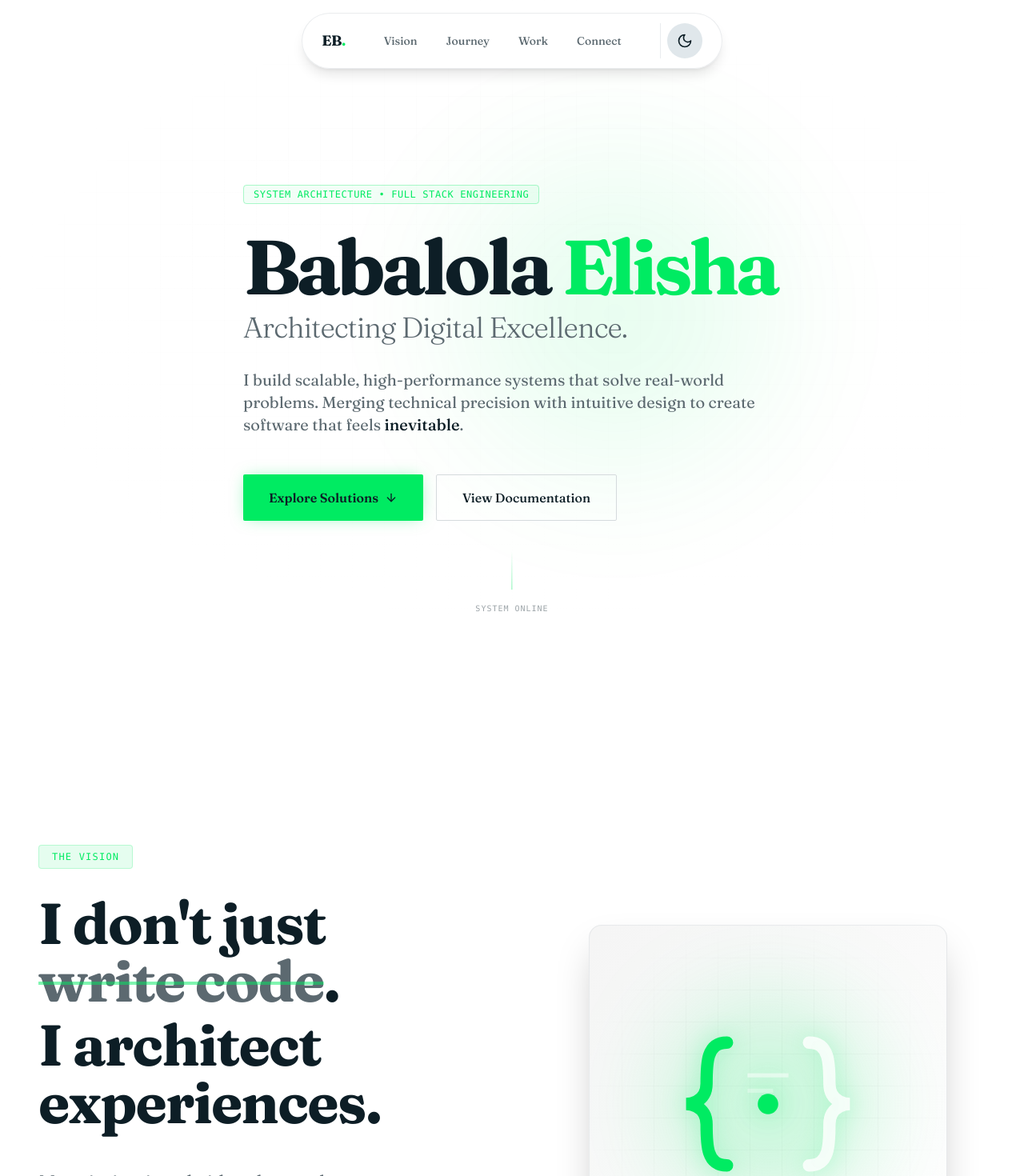
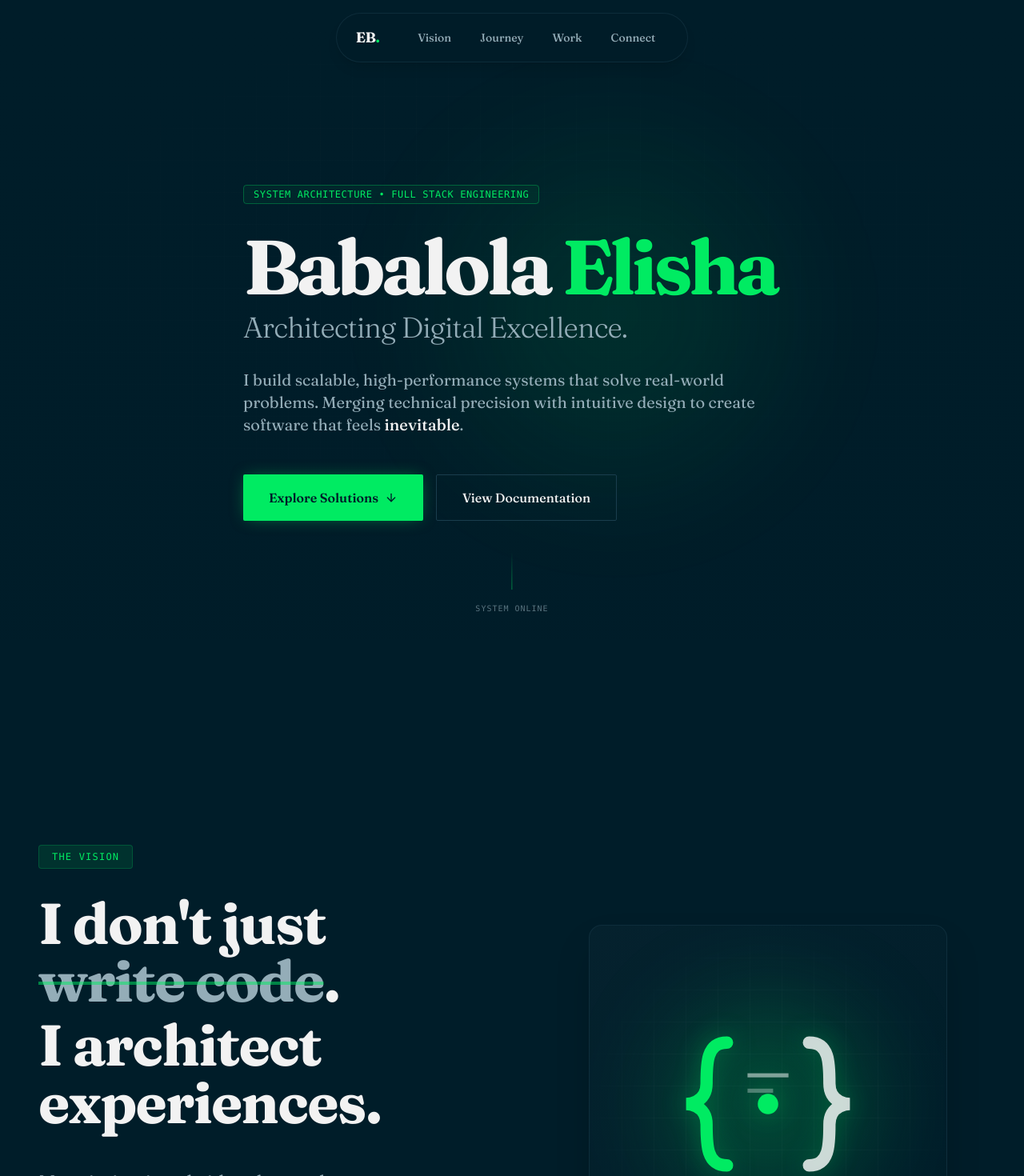
Before and after one commit to Olaoluwa2170/elisha-porfolio, a React (Vite) app: page / in a window 1280 px wide. Shown: the top 1470 px of the page at 80% size. Built offline with nearby package versions, Linux system fonts and the light colour scheme; the HTML template or start-up script is replaced by a standard one.

Commit message:
refactor: Remove theme toggle and hardcode application to dark mode.

```diff
--- a/src/components/Navigation.tsx
+++ b/src/components/Navigation.tsx
@@ -1,5 +1,4 @@
 import { motion } from "framer-motion";
-import { ThemeToggle } from "./ThemeToggle";
 
 const navLinks = [
   { label: "Vision", href: "#vision" },
@@ -36,10 +35,6 @@ export function Navigation() {
             </a>
           ))}
         </div>
-
-        <div className="pl-2 border-l border-border/50">
-          <ThemeToggle />
-        </div>
       </div>
     </motion.nav>
   );
--- a/src/components/ThemeToggle.tsx
+++ /dev/null
@@ -1,29 +0,0 @@
-import { motion } from 'framer-motion';
-import { useTheme } from '@/hooks/useTheme';
-import { Sun, Moon } from 'lucide-react';
-
-export function ThemeToggle() {
-  const { theme, toggleTheme } = useTheme();
-
-  return (
-    <motion.button
-      onClick={toggleTheme}
-      className="relative p-3 rounded-full bg-secondary hover:bg-secondary/80 transition-colors"
-      whileHover={{ scale: 1.05 }}
-      whileTap={{ scale: 0.95 }}
-      aria-label={`Switch to ${theme === 'light' ? 'dark' : 'light'} mode`}
-    >
-      <motion.div
-        initial={false}
-        animate={{ rotate: theme === 'dark' ? 180 : 0 }}
-        transition={{ duration: 0.3, ease: 'easeInOut' }}
-      >
-        {theme === 'light' ? (
-          <Moon className="w-5 h-5 text-foreground" />
-        ) : (
-          <Sun className="w-5 h-5 text-foreground" />
-        )}
-      </motion.div>
-    </motion.button>
-  );
-}
--- a/src/hooks/useTheme.tsx
+++ b/src/hooks/useTheme.tsx
@@ -1,6 +1,12 @@
-import { createContext, useContext, useEffect, useState, ReactNode } from 'react';
+import {
+  createContext,
+  useContext,
+  useEffect,
+  useState,
+  ReactNode,
+} from "react";
 
-type Theme = 'light' | 'dark';
+type Theme = "light" | "dark";
 
 interface ThemeContextType {
   theme: Theme;
@@ -10,24 +16,16 @@ interface ThemeContextType {
 const ThemeContext = createContext<ThemeContextType | undefined>(undefined);
 
 export function ThemeProvider({ children }: { children: ReactNode }) {
-  const [theme, setTheme] = useState<Theme>(() => {
-    if (typeof window !== 'undefined') {
-      const stored = localStorage.getItem('theme') as Theme;
-      if (stored) return stored;
-      return window.matchMedia('(prefers-color-scheme: dark)').matches ? 'dark' : 'light';
-    }
-    return 'dark';
-  });
+  const theme: Theme = "dark";
 
   useEffect(() => {
     const root = document.documentElement;
-    root.classList.remove('light', 'dark');
-    root.classList.add(theme);
-    localStorage.setItem('theme', theme);
-  }, [theme]);
+    root.classList.remove("light");
+    root.classList.add("dark");
+  }, []);
 
   const toggleTheme = () => {
-    setTheme(prev => prev === 'light' ? 'dark' : 'light');
+    // No-op
   };
 
   return (
@@ -40,7 +38,7 @@ export function ThemeProvider({ children }: { children: ReactNode }) {
 export function useTheme() {
   const context = useContext(ThemeContext);
   if (!context) {
-    throw new Error('useTheme must be used within a ThemeProvider');
+    throw new Error("useTheme must be used within a ThemeProvider");
   }
   return context;
 }
--- a/src/index.css
+++ b/src/index.css
@@ -7,43 +7,6 @@
 /* MongoDB LeafyGreen-inspired Design System */
 @layer base {
   :root {
-    /* MongoDB Light Mode */
-    --background: 0 0% 100%;
-    --foreground: 200 50% 10%; /* Slate 900 equivalent */
-
-    --card: 0 0% 96%;
-    --card-foreground: 200 50% 10%;
-
-    --popover: 0 0% 100%;
-    --popover-foreground: 200 50% 10%;
-
-    /* MongoDB Green #00ED64 (Forest Green) -> HSL approx: 145 100% 46% */
-    --primary: 145 100% 46%;
-    --primary-foreground: 200 50% 10%; /* Dark text on bright green */
-
-    --secondary: 200 20% 90%;
-    --secondary-foreground: 200 50% 10%;
-
-    --muted: 200 20% 94%;
-    --muted-foreground: 200 10% 40%;
-
-    --accent: 145 100% 46%;
-    --accent-foreground: 200 50% 10%;
-
-    --destructive: 0 84% 60%;
-    --destructive-foreground: 0 0% 100%;
-
-    --border: 200 10% 85%;
-    --input: 200 10% 85%;
-    --ring: 145 100% 46%;
-
-    --radius: 0.25rem; /* More technical, smaller radius */
-
-    /* Technical Grid Pattern */
-    --grid-color: rgba(0, 0, 0, 0.05);
-  }
-
-  .dark {
     /* MongoDB Dark Mode - Slate #001E2B -> HSL: 198 100% 8% */
     --background: 198 100% 8%;
     --foreground: 0 0% 95%;
@@ -74,6 +37,9 @@
     --input: 198 50% 20%;
     --ring: 145 100% 46%;
 
+    --radius: 0.25rem; /* More technical, smaller radius */
+
+    /* Technical Grid Pattern */
     --grid-color: rgba(255, 255, 255, 0.05);
   }
 }
```
